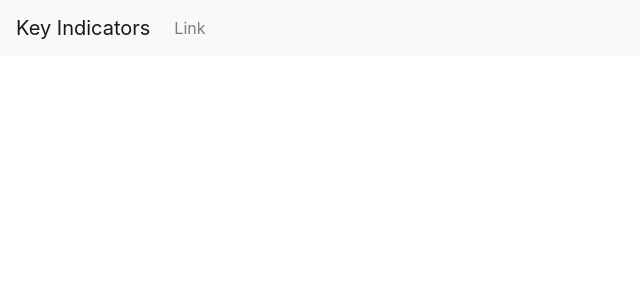
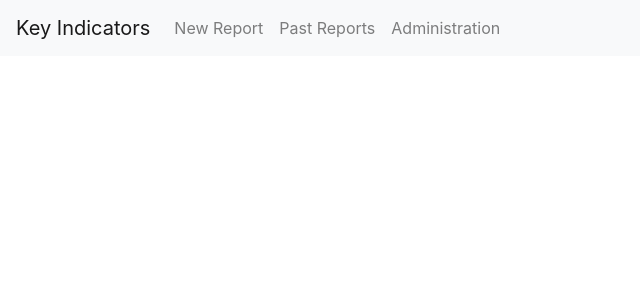
Before and after one commit to brianweber13/mission-tracker, a Django app: page / in a window 1280 px wide. Shown: the top 300 px of the page, without its empty margins (0-640 px from the left). Run offline with Django 3.2, Linux system fonts and the light colour scheme; some libraries are stand-ins or nearby versions.

Commit message:
added basic navigation

```diff
--- a/templates/KeyIndicators/base.html
+++ b/templates/KeyIndicators/base.html
@@ -24,10 +24,19 @@
     <div class="collapse navbar-collapse" id="navbarSupportedContent">
       <ul class="navbar-nav mr-auto">
         <li class="nav-item">
-          <a class="nav-link" href="#">Link</a>
+          <a class="nav-link" href="new-report">New Report</a>
+        </li>
+        <li class="nav-item">
+          <!-- administrators will see reports from all wards as well as
+          aggregate data -->
+          <a class="nav-link" href="past-reports">Past Reports</a>
+        </li>
+        <!-- will only show for administrators -->
+        <li class="nav-item">
+          <a class="nav-link" href="admin">Administration</a>
         </li>
       </ul>
-      <!-- other navbar items go here -->
+      <!-- other navbar items, like a search bar, would go here. -->
     </div>
   </nav>
 
```
